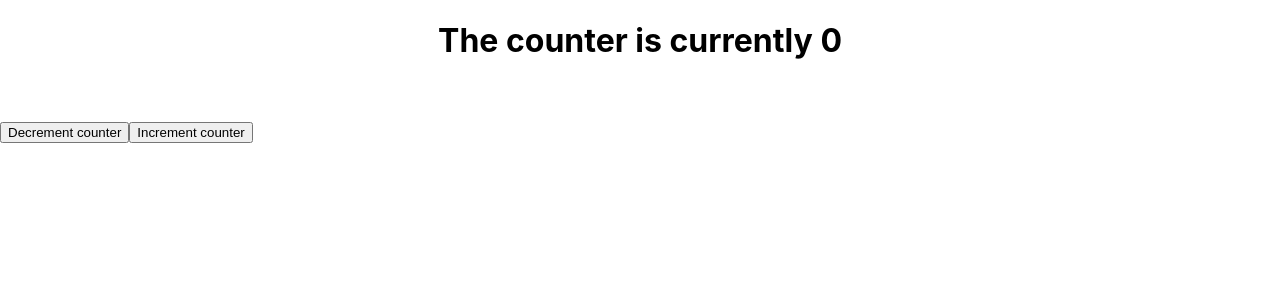
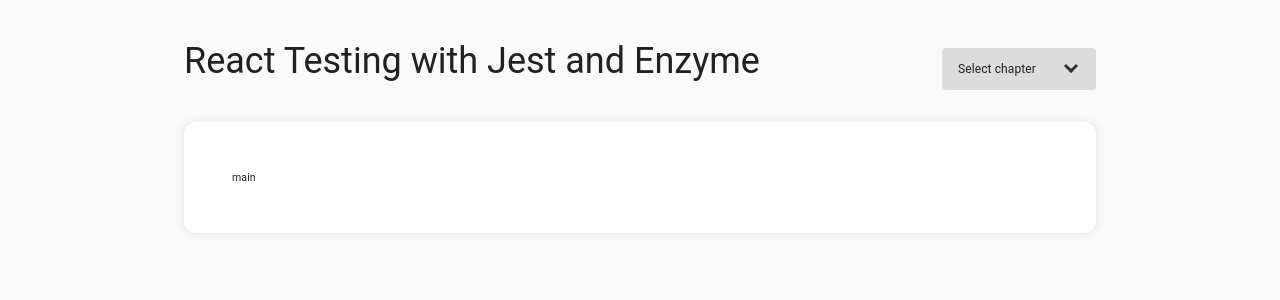
Before and after one commit to kibaek-kimm/react-testing, a React (Create React App) app: page / in a window 1280 px wide. Shown: the top 300 px of the page. Built offline with nearby package versions, Linux system fonts and the light colour scheme.

Commit message:
feat 챌린지앱 뷰어

```diff
--- a/package.json
+++ b/package.json
@@ -3,11 +3,13 @@
   "version": "0.1.0",
   "private": true,
   "dependencies": {
+    "@material-ui/core": "^4.11.4",
     "@testing-library/jest-dom": "^5.11.4",
     "@testing-library/react": "^11.1.0",
     "@testing-library/user-event": "^12.1.10",
     "react": "^17.0.1",
     "react-dom": "^17.0.1",
+    "react-router-dom": "^5.2.0",
     "react-scripts": "4.0.1",
     "typescript": "^4.3.4",
     "web-vitals": "^0.2.4"
@@ -39,6 +41,8 @@
   "devDependencies": {
     "@types/enzyme": "^3.10.8",
     "@types/react": "^17.0.11",
+    "@types/react-dom": "^17.0.8",
+    "@types/react-router-dom": "^5.1.7",
     "@wojtekmaj/enzyme-adapter-react-17": "^0.6.2",
     "enzyme": "^3.11.0",
     "jest-enzyme": "^7.1.2"
--- /dev/null
+++ b/src/App.tsx
@@ -0,0 +1,129 @@
+import React, { useMemo } from "react";
+import {
+  Switch,
+  Route,
+  useHistory,
+} from "react-router-dom";
+import CssBaseline from '@material-ui/core/CssBaseline';
+import {
+  Typography,
+  Container, Box,
+  MenuItem,
+  Menu,
+  List,
+  ListItem,
+  ListItemText,
+} from "@material-ui/core";
+
+import AppChapter1 from "../src/chapter1/chanllenge/App"
+// import AppChapter2 from "../src/chapter2/"
+
+const options = [
+  {
+    text: 'Select Chapter',
+  },
+  {
+    text: 'Chapter1 - Counter',
+    link: "/chapter1"
+  },
+  {
+    text: 'Chapter2 - Jotto App',
+    link: "/chapter2"
+  }
+];
+
+export default function MainApp() {
+  const history = useHistory();
+  const [anchorEl, setAnchorEl] = React.useState(null);
+  const [selectedIndex, setSelectedIndex] = React.useState<number>();
+  const appTitle = useMemo(() => {
+    if (typeof selectedIndex === "number") {
+      return options[selectedIndex].text;
+    }
+
+    return null;
+  }, [selectedIndex])
+
+
+  const handleClickListItem = (event: any) => {
+    setAnchorEl(event.currentTarget);
+  };
+
+  const handleMenuItemClick = (event: any, index: number, link?: string) => {
+      setSelectedIndex(index);
+      setAnchorEl(null);
+      if (link) {
+        history.push(link)
+      }
+    }
+  ;
+
+  const handleClose = () => {
+    setAnchorEl(null);
+  };
+  return (
+    <>
+      <CssBaseline />
+      <Container maxWidth="md">
+        <Box mt={5} mb={5} position="relative">
+          <Typography variant="h3" gutterBottom>
+            React Testing with Jest and Enzyme
+          </Typography>
+          <Box position="absolute" top={0} right={0}>
+            <List component="nav" aria-label="Device settings">
+              <ListItem
+                button
+                aria-haspopup="true"
+                aria-controls="lock-menu"
+                aria-label="Select chapters"
+                onClick={handleClickListItem}
+              >
+                <ListItemText primary={!selectedIndex ? "Select chapter" : options[selectedIndex].text} />
+              </ListItem>
+            </List>
+            <Menu
+              id="lock-menu"
+              anchorEl={anchorEl}
+              keepMounted
+              open={Boolean(anchorEl)}
+              onClose={handleClose}
+            >
+              {options.map((option, index) => (
+                <MenuItem
+                  key={option.text}
+                  disabled={index === 0}
+                  selected={index === selectedIndex}
+                  onClick={(event) => handleMenuItemClick(event, index, option.link)}
+                >
+                  {option.text}
+                </MenuItem>
+              ))}
+            </Menu>
+          </Box>
+        </Box>
+
+        <div className="app-wrapper">
+          {appTitle && (
+            <Box mb={4}>
+              <Typography variant="h4" gutterBottom>
+                {appTitle}
+              </Typography>
+            </Box>
+          )}
+          <Switch>
+            <Route path="/chapter1">
+              <AppChapter1 />
+            </Route>
+            <Route path="/chapter2">
+            <div>2222</div>
+            </Route>
+            <Route path="/">
+            <div>main</div>
+            </Route>
+          </Switch>
+        </div>
+
+      </Container>
+    </>
+  )
+}
--- a/src/index.css
+++ b/src/index.css
@@ -1,4 +1,9 @@
+html {
+  font-size: 12px;
+}
+
 body {
+
   margin: 0;
   font-family: -apple-system, BlinkMacSystemFont, 'Segoe UI', 'Roboto', 'Oxygen',
     'Ubuntu', 'Cantarell', 'Fira Sans', 'Droid Sans', 'Helvetica Neue',
@@ -11,3 +16,32 @@
   font-family: source-code-pro, Menlo, Monaco, Consolas, 'Courier New',
     monospace;
 }
+
+#root .MuiListItem-button {
+  position: relative;
+  background: #ddd;
+  border-radius: 4px;
+  padding-right: 60px;
+}
+
+#root .MuiListItem-button:after {
+  content: "";
+  position: absolute;
+  top: 13px;
+  right: 20px;
+
+  width: 10px;
+  height: 10px;
+  border-bottom: 3px solid #333;
+  border-right: 3px solid #333;
+
+  transform: rotate(45deg);
+}
+
+.app-wrapper {
+  width: 100%;
+  padding: 48px;
+  background: #fff;
+  box-shadow: 0 0 10px rgba(0, 0, 0, 0.1);
+  border-radius: 12px;
+}
--- a/src/index.js
+++ b/src/index.js
@@ -1,12 +1,18 @@
 import React from 'react';
 import ReactDOM from 'react-dom';
+import { BrowserRouter as Router } from "react-router-dom";
+
 import './index.css';
+
 // import App from './chapter1/click-counter/App';
-import App from './chapter1/chanllenge/App';
+// import App from './chapter1/chanllenge/App';
+import MainApp from "./App"
 
 ReactDOM.render(
   <React.StrictMode>
-    <App />
+    <Router>
+      <MainApp />
+    </Router>
   </React.StrictMode>,
   document.getElementById('root')
 );
```
Also changed, not shown: 1 other file (tests, documents, lock files or other folders).
